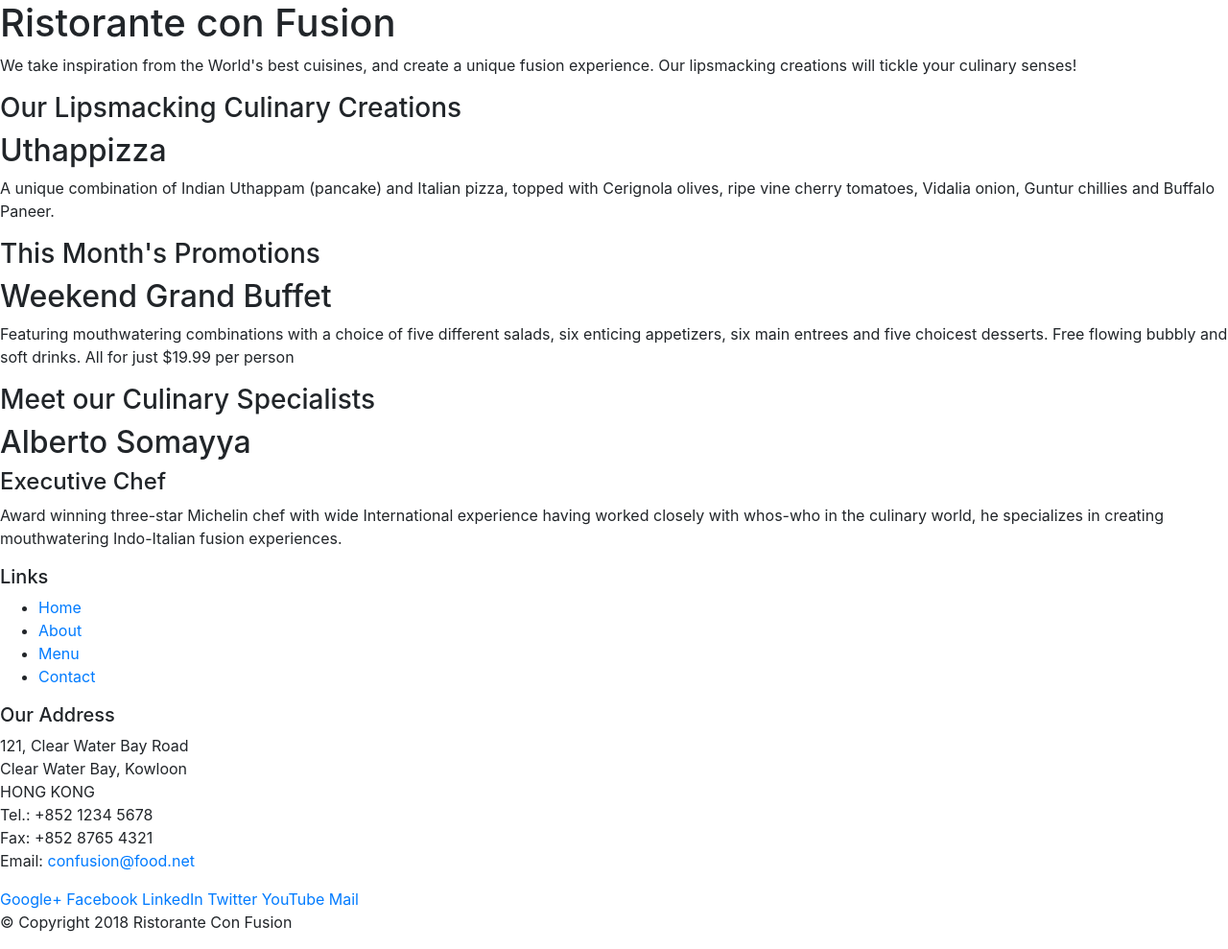
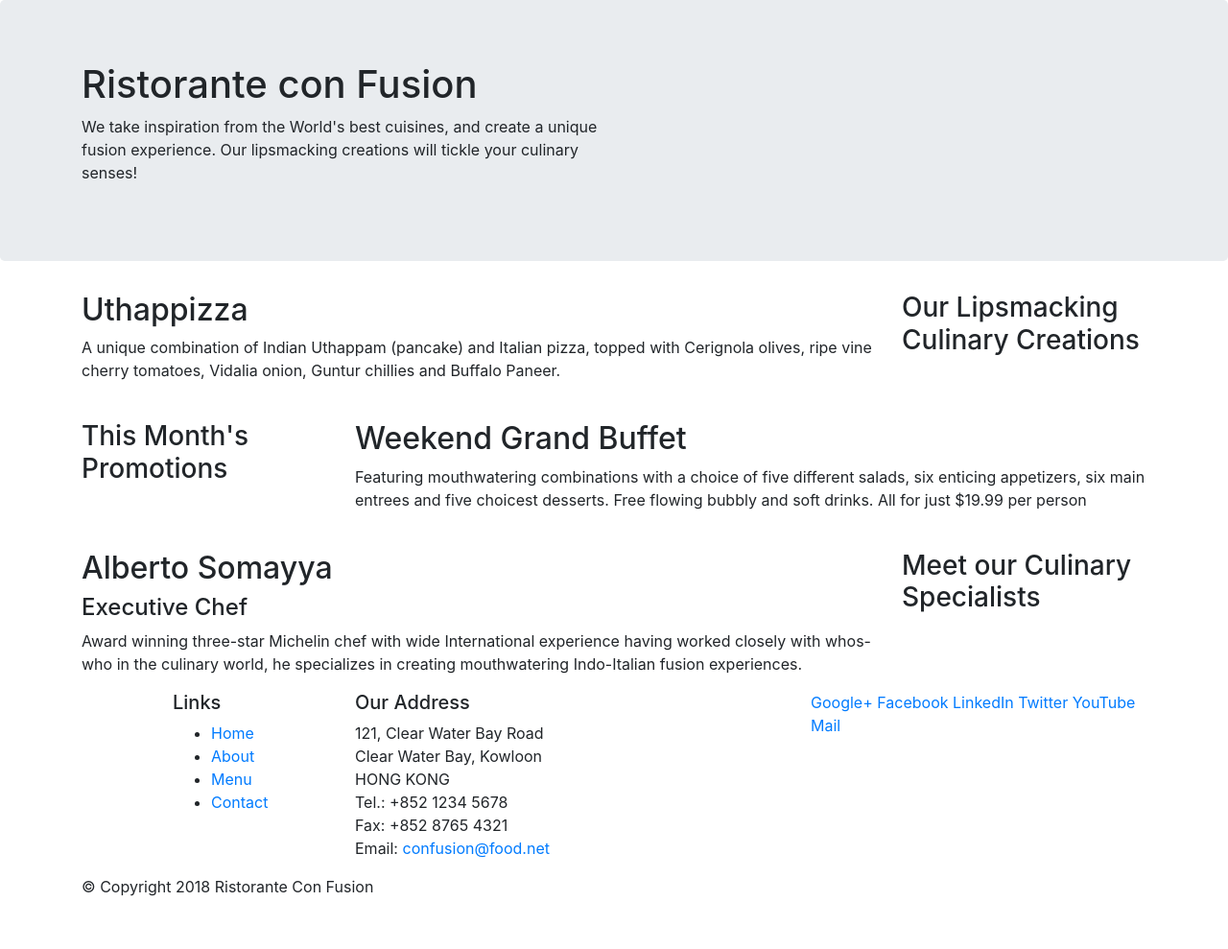
Before and after one commit to sunzid02/Front-End-Web-UI-Frameworks-and-Tools-Bootstrap-4, a website: page index.html in a window 1280 px wide. Shown: the whole page at 96% size. After the commit the page ends 952 px from the top, so only its background shows below. Drawn offline with nearby package versions, Linux system fonts and the light colour scheme.

Commit message:
Bootstrap Grid System Part 1

```diff
--- a/index.html
+++ b/index.html
@@ -16,57 +16,60 @@
 
 <body>
 
-    <header>
-        <div>
-            <div>
-                <div>
+    <header class="jumbotron">
+        <div class="container">
+            <div class="row">
+                <div class="col-12 col-sm-6">
                     <h1>Ristorante con Fusion</h1>
                     <p>We take inspiration from the World's best cuisines, and create a unique fusion experience. Our lipsmacking creations will tickle your culinary senses!</p>
                 </div>
-                <div>
+                <div class="col-12 col-sm">
                 </div>
             </div>
         </div>
     </header>
 
-    <div>
-        <div>
-            <div>
+    <div class="container">
+        <div class="row">
+            <div class="col-12 col-sm-4 order-sm-last col-md-3">
                 <h3>Our Lipsmacking Culinary Creations</h3>
             </div>
-            <div>
+            <div class="col col-sm order-sm-first col-md">
                 <h2>Uthappizza</h2>
                 <p>A unique combination of Indian Uthappam (pancake) and Italian pizza, topped with Cerignola olives, ripe vine cherry tomatoes, Vidalia onion, Guntur chillies and Buffalo Paneer.</p>
             </div>
         </div>
+        <br>
 
 
-        <div>
-            <div>
+        <div class="row">
+            <div class="col-12 col-sm-4 col-md-3">
                 <h3>This Month's Promotions</h3>
             </div>
-            <div>
+            <div class="col col-sm col-md">
                 <h2>Weekend Grand Buffet</h2>
                 <p>Featuring mouthwatering combinations with a choice of five different salads, six enticing appetizers, six main entrees and five choicest desserts. Free flowing bubbly and soft drinks. All for just $19.99 per person </p>
             </div>
         </div>
+        <br>
 
-        <div>
-            <div>
+        <div class="row">
+            <div class="col-12 col-sm-4 order-sm-last col-md-3">
                 <h3>Meet our Culinary Specialists</h3>
             </div>
-            <div>
+            <div class="col col-sm order-sm-first col-md">
                 <h2>Alberto Somayya</h2>
                 <h4>Executive Chef</h4>
                 <p>Award winning three-star Michelin chef with wide International experience having worked closely with whos-who in the culinary world, he specializes in creating mouthwatering Indo-Italian fusion experiences. </p>
             </div>
+            <br>
         </div>
     </div>
 
-    <footer>
-        <div>
-            <div>
-                <div>
+    <footer >
+        <div class="container">
+            <div class="row">
+                <div class="col-4 offset-1 col-sm-2">
                     <h5>Links</h5>
                     <ul>
                         <li><a href="#">Home</a></li>
@@ -75,7 +78,7 @@
                         <li><a href="#">Contact</a></li>
                     </ul>
                 </div>
-                <div>
+                <div class="col-7 col-sm-5">
                     <h5>Our Address</h5>
                     <address>
 		              121, Clear Water Bay Road<br>
@@ -86,7 +89,7 @@
 		              Email: <a href="mailto:confusion@food.net">confusion@food.net</a>
 		           </address>
                 </div>
-                <div>
+                <div class="col-12 col-sm-4">
                     <div>
                         <a href="http://google.com/+">Google+</a>
                         <a href="http://www.facebook.com/profile.php?id=">Facebook</a>
@@ -97,8 +100,8 @@
                     </div>
                 </div>
            </div>
-           <div>
-                <div>
+           <div class="row">
+                <div class="col-auto">
                     <p>© Copyright 2018 Ristorante Con Fusion</p>
                 </div>
            </div>
```
